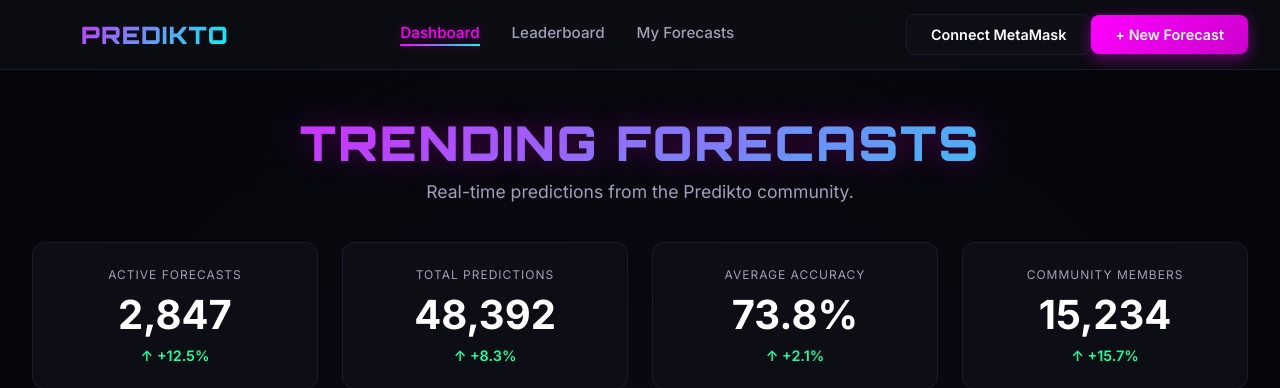
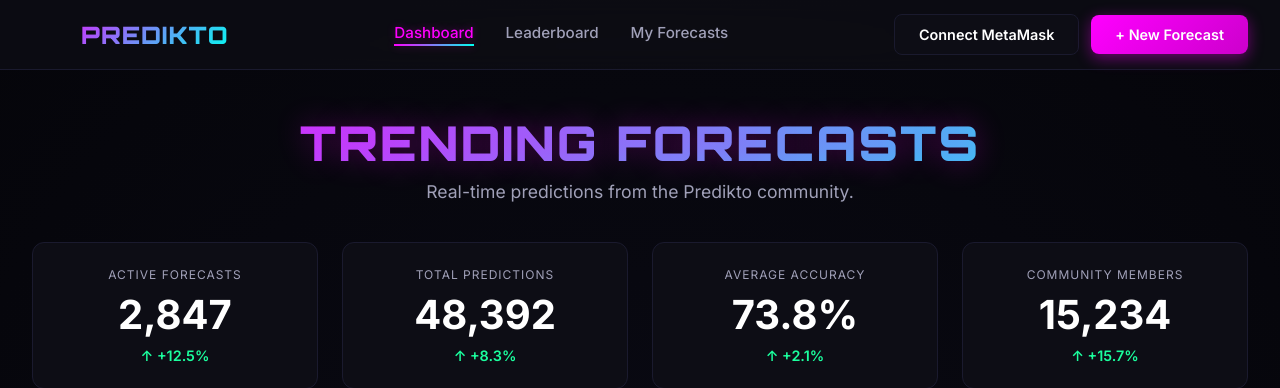
Before and after one commit to bidiazieu2024-hub/flask-demo, a Flask app: page / in a window 1280 px wide. Shown: the top 388 px of the page. Run offline with Flask 3, Linux system fonts and the light colour scheme.

Commit message:
Update styles.css

```diff
--- a/static/styles.css
+++ b/static/styles.css
@@ -49,6 +49,10 @@ body {
 .nav-right {
   display: flex;
   align-items: center;
+}
+
+.nav-right {
+  gap: 0.75rem;
 }
 
 .brand {
@@ -138,6 +142,12 @@ body {
 .btn-secondary:hover {
   border-color: var(--accent-cyan);
   box-shadow: 0 0 15px rgba(0, 255, 240, 0.3);
+}
+
+/* When MetaMask is connected */
+.btn-secondary.connected {
+  border-color: var(--accent-green);
+  color: var(--accent-green);
 }
 
 /* Main Content */
```
